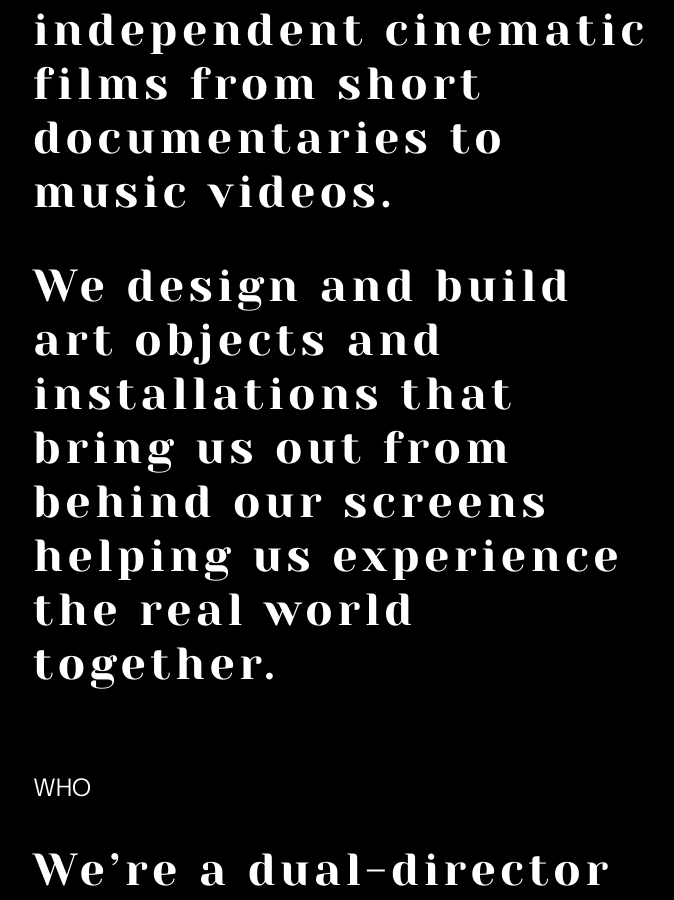
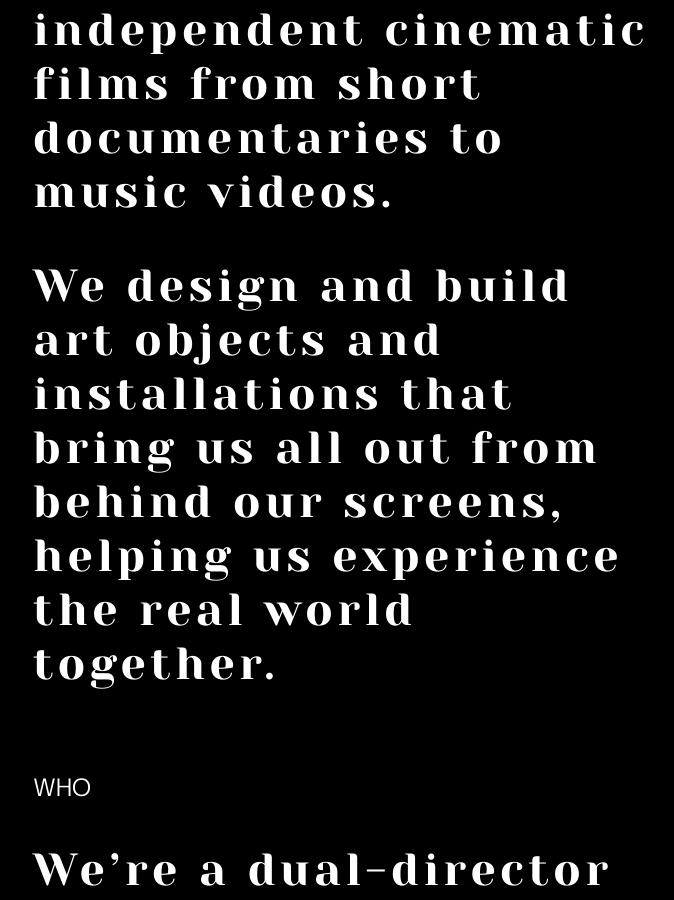
Before and after one commit to factorytown/factorytown.github.io, a Jekyll site: the page built from _pages/about.md, in a window 1280 px wide and 900 px high, scrolled down 1356 px. Shown: the whole window, without its empty margins (287-961 px from the left). Built offline with Jekyll 4.4.1, drawn with Linux system fonts in a browser that asks for light colours; nearby versions of some CDN libraries.

Commit message:
Updated About

```diff
--- a/_pages/about.md
+++ b/_pages/about.md
@@ -13,7 +13,7 @@ title: ABOUT
 
 ## We produce independent cinematic films from short documentaries to music videos.
 
-## We design and build art objects and installations that bring us out from behind our screens helping us experience the real world together.
+## We design and build art objects and installations that bring us all out from behind our screens, helping us experience the real world together.
 
 <BR>
 
```
